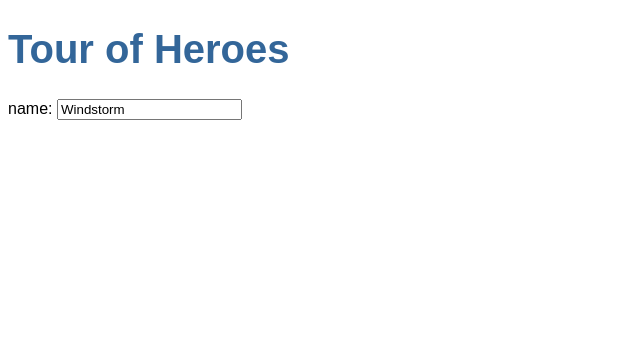
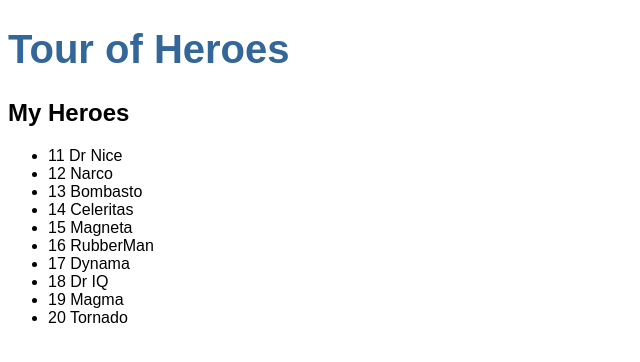
Before and after one commit to qtran0920/angular-tour-of-heroes, an Angular app: page /heroes in a window 1280 px wide. Shown: the top 362 px of the page, without its empty margins (0-640 px from the left). Built offline with nearby package versions, Linux system fonts and the light colour scheme.

Commit message:
feat(heroes.component): display list of heroes

```diff
--- a/src/app/heroes/heroes.component.html
+++ b/src/app/heroes/heroes.component.html
@@ -1,5 +1,6 @@
-<div>
-  <label>name:
-    <input [(ngModel)]="hero.name" placeholder="name"/>
-  </label>
-</div>
+<h2>My Heroes</h2>
+<ul class="heroes">
+  <li *ngFor="let hero of heroes">
+    <span class="badge">{{hero.id}}</span> {{hero.name}}
+  </li>
+</ul>
--- a/src/app/heroes/heroes.component.ts
+++ b/src/app/heroes/heroes.component.ts
@@ -1,5 +1,5 @@
-import { Component, OnInit } from '@angular/core';
-import {Hero} from '../hero';
+import {Component, OnInit} from '@angular/core';
+import {HEROES} from '../mock-heroes';
 
 @Component({
   selector: 'app-heroes',
@@ -8,10 +8,7 @@
 })
 export class HeroesComponent implements OnInit {
 
-  hero: Hero = {
-    id: 1,
-    name: 'Windstorm'
-  };
+  heroes = HEROES;
 
   constructor() { }
 
--- /dev/null
+++ b/src/app/mock-heroes.ts
@@ -0,0 +1,14 @@
+import {Hero} from './hero';
+
+export const HEROES: Hero[] = [
+  {id: 11, name: 'Dr Nice'},
+  {id: 12, name: 'Narco'},
+  {id: 13, name: 'Bombasto'},
+  {id: 14, name: 'Celeritas'},
+  {id: 15, name: 'Magneta'},
+  {id: 16, name: 'RubberMan'},
+  {id: 17, name: 'Dynama'},
+  {id: 18, name: 'Dr IQ'},
+  {id: 19, name: 'Magma'},
+  {id: 20, name: 'Tornado'}
+];
```
